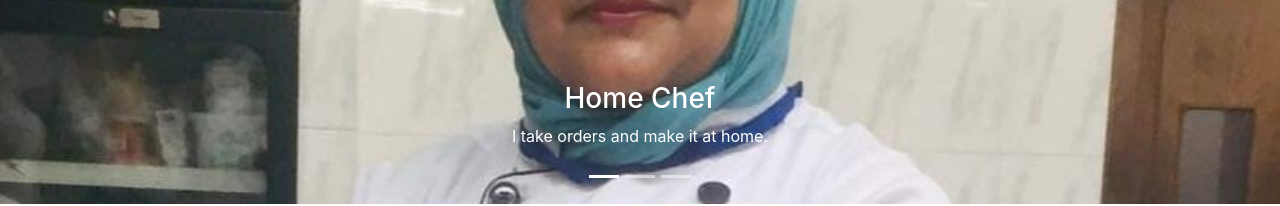
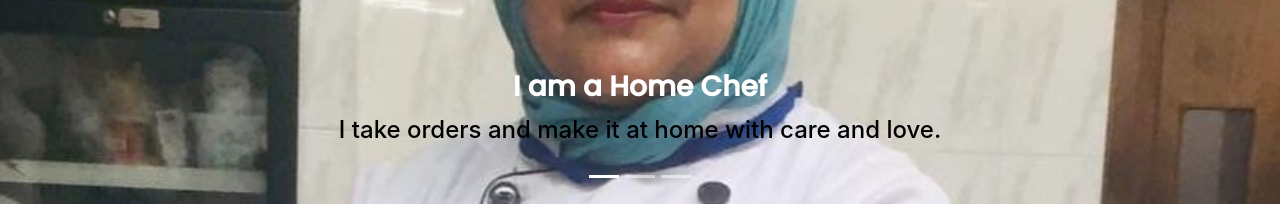
Before and after one commit to eshanHaque/mom-cooking, a React (Create React App) app: page /home in a window 1280 px wide. Both pictures are taken after a click on the button 604 px from the left and 484 px from the top of the page. Shown: the part 397-603 px from the top of the page. Built offline with nearby package versions, Linux system fonts and the light colour scheme; no server answers.

Commit message:
authentication completed

```diff
--- a/src/App.js
+++ b/src/App.js
@@ -7,6 +7,7 @@ import Notfound from './Page/Shared/Notfound/Notfound';
 import Login from './Page/Login/Login';
 import Register from './Page/Login/Register/Register';
 import Checkout from './Page/Checkout/Checkout';
+import RequireAuth from './Page/Login/RequireAuth/RequireAuth';
 
 
 
@@ -18,7 +19,11 @@ function App() {
           <Route path="/home" element={<Home></Home>}></Route>
           <Route path="/about" element={<About></About>}></Route>
           <Route path="/blog" element={<Blog></Blog>}></Route>
-          <Route path="/checkout" element={<Checkout></Checkout>}></Route>
+          <Route path="/checkout" element={
+            <RequireAuth>
+              <Checkout></Checkout>
+            </RequireAuth>
+          }></Route>
           <Route path='/login' element={<Login></Login>}></Route>
           <Route path='/register' element={<Register></Register>}></Route>
           <Route path='/home/login' element={<Login></Login>}></Route>
--- /dev/null
+++ b/src/Page/Home/Banner/Banner.css
@@ -0,0 +1,9 @@
+.person-name{
+    font-family: 'Poppins', sans-serif;
+    font-weight: 700;
+}
+.person-dtl{
+    color: rgb(0, 0, 0);
+    font-weight: 500;
+    font-size: 24px;
+}
--- a/src/Page/Home/Banner/Banner.js
+++ b/src/Page/Home/Banner/Banner.js
@@ -3,7 +3,7 @@ import { Carousel } from 'react-bootstrap';
 import banner1 from '../../../images/banner1.jpg'
 import banner2 from '../../../images/banner2.jpg'
 import banner3 from '../../../images/banner3.jpg'
-
+import '../Banner/Banner.css'
 const Banner = () => {
     const [index, setIndex] = useState(0);
 
@@ -19,8 +19,8 @@ const Banner = () => {
                         alt=""
                     />
                     <Carousel.Caption>
-                        <h3>Home Chef</h3>
-                        <p>I take orders and make it at home.</p>
+                        <h3 className='person-name'>I am a Home Chef</h3>
+                        <p className='person-dtl'>I take orders and make it at home with care and love.</p>
                     </Carousel.Caption>
                 </Carousel.Item>
                 <Carousel.Item>
--- a/src/Page/Home/Service/Service.css
+++ b/src/Page/Home/Service/Service.css
@@ -1,8 +1,8 @@
 .service-card{
     box-shadow: rgba(0, 0, 0, 0.1) 0px 4px 12px;
     text-align: center;
-    height: 500px;
-    align-items: center;
+    height: 530px;
+    vertical-align: middle;
 }
 .service-name{
     margin-top: 10px;
@@ -26,5 +26,6 @@
 .checkout-button{
     background-color: rgb(215, 15, 100);
     color: white;
-    margin-top: 15px;
+    margin-top: 5px;
+    padding-bottom: 10px;
 }
--- a/src/Page/Home/Service/Service.js
+++ b/src/Page/Home/Service/Service.js
@@ -1,4 +1,5 @@
 import React from 'react';
+import { Link } from 'react-router-dom';
 import '../Service/Service.css'
 
 const Service = ({ service }) => {
@@ -10,7 +11,9 @@ const Service = ({ service }) => {
                 <img className="img-fluid" src={img} alt=""></img>
                 <p className='service-price'>{price} tk</p>
                 <p className='service-des'>{des}</p>
+                <Link to='/checkout'>
                 <button type="button" className="btn checkout-button">Checkout</button>
+                </Link>
             </div>
         </div>
     );
--- /dev/null
+++ b/src/Page/Login/RequireAuth/RequireAuth.js
@@ -0,0 +1,16 @@
+import React from 'react';
+import { useAuthState } from 'react-firebase-hooks/auth';
+import { Navigate, useLocation } from 'react-router-dom';
+import auth from '../../../firebase.init';
+
+const RequireAuth = ({children}) => {
+    const [user] = useAuthState(auth);
+    const location = useLocation();
+
+    if(!user){
+        return<Navigate to='/login' state={{ form: location }} replace />;
+    }
+    return children;
+};
+
+export default RequireAuth;
```
Also changed, not shown: firebase.json (added), 1 other file (tests, documents, lock files or other folders).
